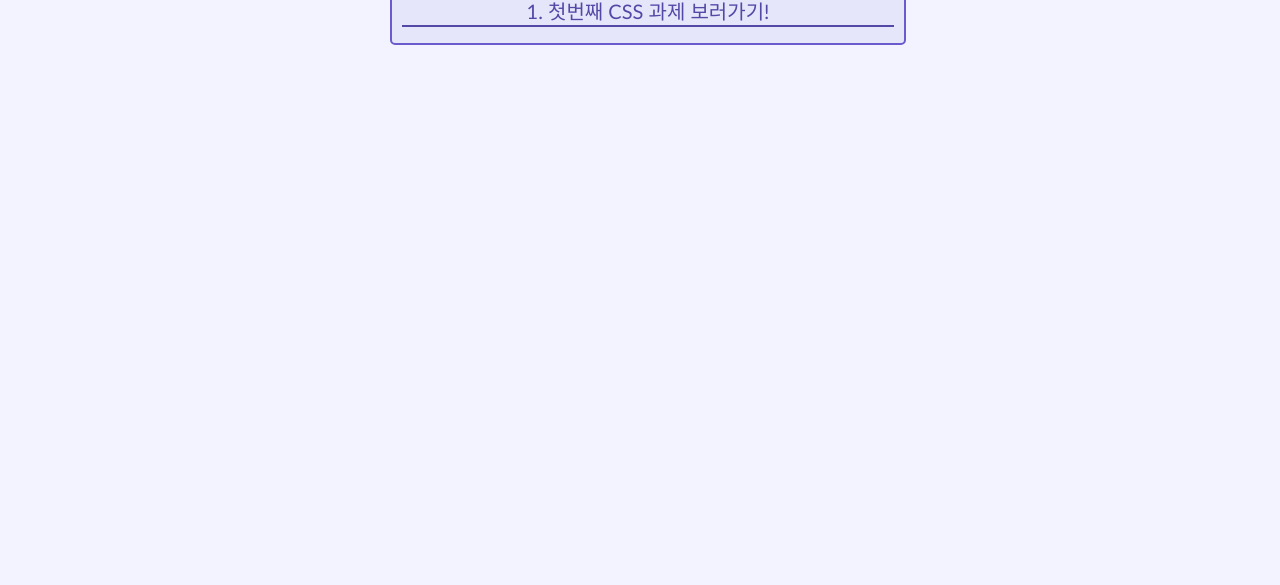
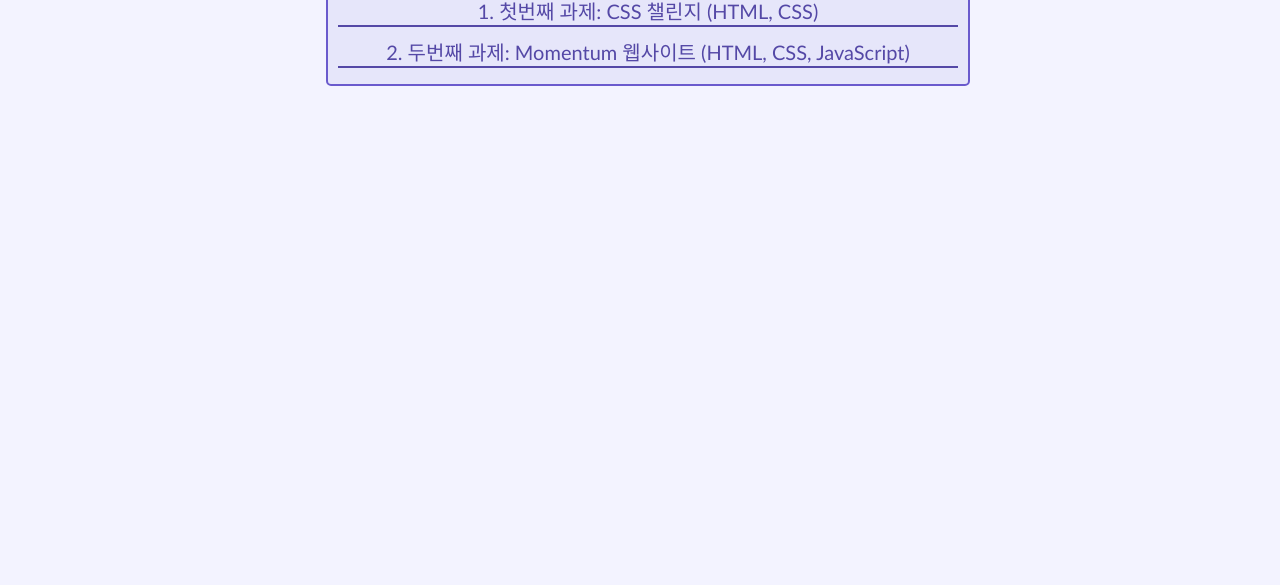
Before and after one commit to ejPark43/likeLion_assignment1, a plain HTML site: page blog.html in a window 1280 px wide. Shown: the part 215-800 px from the top of the page. Drawn offline with Linux system fonts and the light colour scheme.

Commit message:
2번째 과제 추가

```diff
--- a/blog.html
+++ b/blog.html
@@ -100,7 +100,7 @@
       </div>
       <div
         id="firstcard"
-        style="background: lavender; text-align: center; margin: auto"
+        style="background: lavender; margin: auto; width: 50%"
       >
         <h2
           id="firstcardh"
@@ -123,7 +123,7 @@
             target="_blank"
             style="
               text-decoration: none;
-              color: rgb(84, 72, 166);
+              color: #5448a6;
               font-size: 20px;
               display: block;
 
@@ -133,8 +133,25 @@
               justify-content: center;
               border-bottom: rgb(84, 72, 166) 2px solid;
             "
-            >1. 첫번째 CSS 과제 보러가기!
+            >1. 첫번째 과제: CSS 챌린지 (HTML, CSS)
           </a>
+          <a
+            href="https://ejpark43.github.io/likeLion_assignment3/"
+            target="_blank"
+            style="
+              text-decoration: none;
+              color: rgb(84, 72, 166);
+              font-size: 20px;
+              display: block;
+              margin-top: 10px;
+              width: 100%;
+              text-align: center;
+              padding: auto;
+              justify-content: center;
+              border-bottom: rgb(84, 72, 166) 2px solid;
+            "
+            >2. 두번째 과제: Momentum 웹사이트 (HTML, CSS, JavaScript)</a
+          >
         </p>
       </div>
       <div
```
